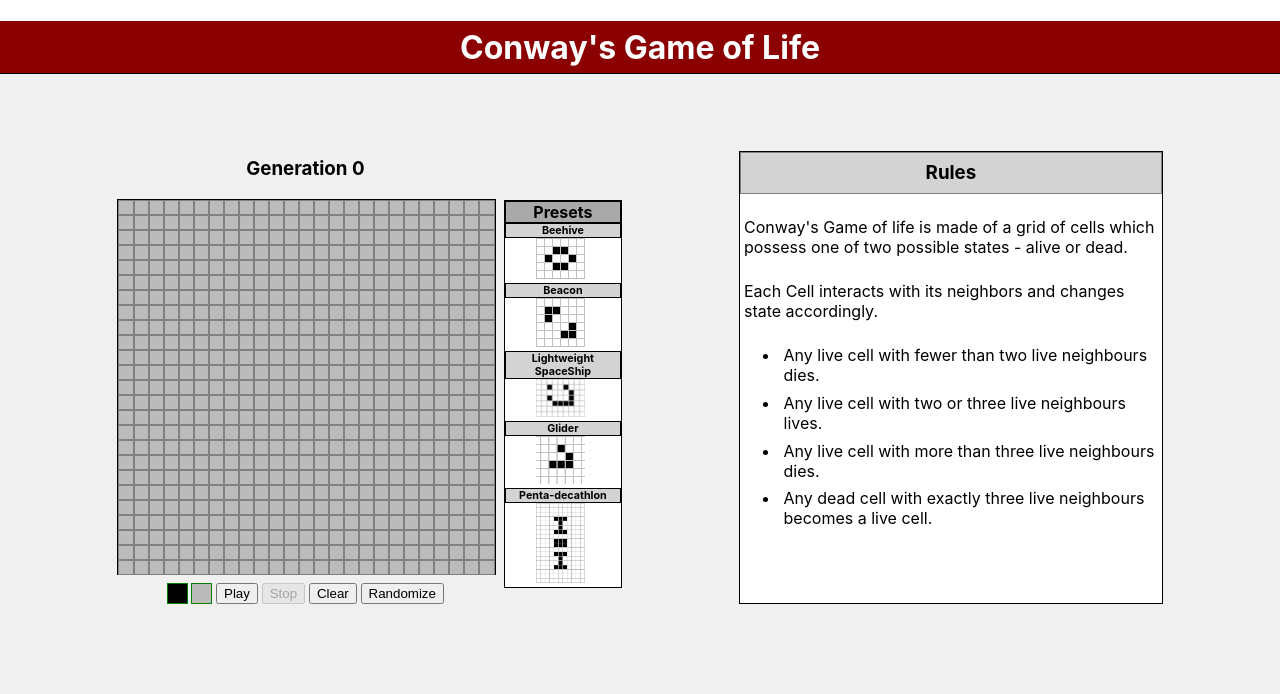
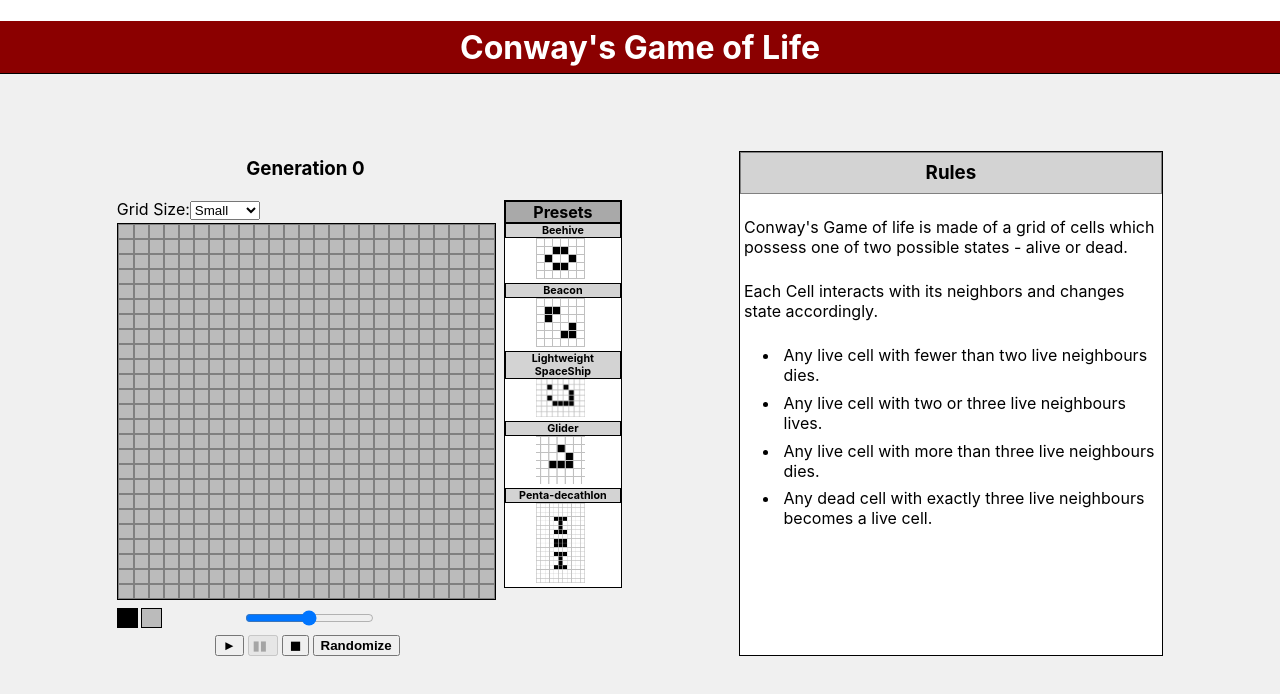
Before and after one commit to wolfwood87/game-of-life, a React (Create React App) app: page / in a window 1280 px wide. Shown: the top 694 px of the page. Built offline with nearby package versions, Linux system fonts and the light colour scheme.

Commit message:
added slider for speed and ability to choose grid size

```diff
--- a/src/grid/Grid.js
+++ b/src/grid/Grid.js
@@ -1,11 +1,13 @@
 import React, {useState, useRef, useEffect} from "react";
 import Cell from "./Cell.js";
 import RunGame from "./rungame.js";
-import grid from "./Grids.js"
+import Grids from "./Grids.js"
 import { SketchPicker } from "react-color"
 import findNeighbors from "./FindNeighbors.js"
 import Presets from "./Presets.js"
 export default function Grid(props) {
+const [size, setSize] = useState(25)
+const [speed, setSpeed] = useState(2500)
 const [aliveModal, setAliveModal] = useState(false)
 const [deadModal, setDeadModal] = useState(false)
 const [aliveColor, setAliveColor] = useState({a: 100, b: 0, g: 0, r: 0})
@@ -13,7 +15,7 @@ const [deadColor, setDeadColor] = useState({a: 1, b: 187, g: 187, r: 187})
 const aliveNode = useRef()
 const deadNode = useRef()
 const [playing, setPlaying] = useState(false)
-const [currentState, setCurrentState] = useState(grid)
+const [currentState, setCurrentState] = useState(Grids(size, "default"))
 const [currentGen, setCurrentGen] = useState(0)
 const [clickable, setClickable] = useState(true)
 
@@ -25,12 +27,12 @@ const gridContainer = {
     border: "1px solid black",
     backgroundColor: `rgba(${deadColor.r}, ${deadColor.g}, ${deadColor.b}, ${deadColor.a})`,
     display: "grid",
-    gridTemplateColumns: "repeat(25, 15px)",
-    gridTemplateRows: "repeat(25, 15px)",
+    gridTemplateColumns: `repeat(${size}, 15px)`,
+    gridTemplateRows: `repeat(${size}, 15px)`,
     width: "100%",
     margin: "auto",
     marginTop: "1%",
-    height: "23.4em"
+    height: `${size}`
 }
 const buttonContainer = {
     display: "flex",
@@ -39,7 +41,14 @@ const buttonContainer = {
     width: "100%",
 }
 const button = {
-    marginLeft: "1%"
+    marginLeft: "1%",
+    fontWeight: "bold"
+}
+const pauseButton = {
+    marginLeft: "1%",
+    width: "8%",
+    textAlign: "center",
+    paddingLeft: 0
 }
 const heading = {
     textAlign: "center",
@@ -49,24 +58,32 @@ const presetContainer = {
     height: "84.75%",
     marginLeft: "2%"
 }
-
+const customContainer = {
+    display: "flex",
+    marginTop: "2%",
+    justifyContent: "flex-start",
+    width: "100%",
+}
 const aliveButton = {
-    border: "1px solid green",
+    border: "1px solid black",
     backgroundColor: `rgba(${aliveColor.r}, ${aliveColor.g}, ${aliveColor.b}, ${aliveColor.a})`,
     width: "5%",
-    marginRight: "1%"
+    marginRight: "1%",
 }
 const deadButton = {
-    border: "1px solid green",
+    border: "1px solid black",
     backgroundColor: `rgba(${deadColor.r}, ${deadColor.g}, ${deadColor.b}, ${deadColor.a})`,
     width: "5%"
 }
-
 const modals = {
     position: "absolute",
     left: "10%",
     top: "31%",
 
+}
+
+const slider = {
+    marginLeft: "22%"
 }
 const openAliveModal = e => {
     setAliveModal(true)
@@ -86,7 +103,7 @@ const stopPlay = e => {
 }
 const setGrid = (grid) => {
     setCurrentGen(0)
-    setCurrentState(grid)
+    setCurrentState(Grids(size, grid))
 }
 const newAlive = color => {
     console.log(color)
@@ -106,12 +123,16 @@ const setCell = (cell) => {
     })
     setCurrentState(newState)
 }
-
+const chooseGrid = e => {
+    console.log(e.target.value)
+    setSize(e.target.value)
+    setCurrentState(Grids(e.target.value, "default"))
+}
 const clearBoard = e => {
     e.preventDefault()
     if(clickable){
         setCurrentGen(0)
-        setCurrentState(grid)
+        setCurrentState(Grids(size, "default"))
     }
 }
 
@@ -119,8 +140,8 @@ const setRandom = e => {
     e.preventDefault();
     setCurrentGen(0)
     const randGrid = []
-    for(var i = 0; i < 25; i++){
-        for(var t=0; t < 25; t++){
+    for(var i = 0; i < size; i++){
+        for(var t=0; t < size; t++){
             let rand = Math.random() >= .5
             randGrid.push({id:`${i}${t}`, x:i, y:t, alive: rand})
         }
@@ -211,33 +232,43 @@ const handleDeadClick = e => {
 
 }
 
-RunGame(runAlgorithm, 1000, currentState, clickable)
+const changeSpeed = e => {
+    setSpeed(e.target.value)
+}
+RunGame(runAlgorithm, speed, currentState, clickable)
     return (
         <div style={container}>
             <div>
             <h3 style={heading}>Generation {currentGen}</h3>
+            <label for="grid">Grid Size:</label>
+            <select name="grids" id="grids" onChange={chooseGrid}>
+                <option value={25}>Small</option>
+                <option value={30}>Medium</option>
+                <option value={40}>Large</option>
+            </select>
             <div style={gridContainer}>
                 {currentState.map((branch, i) => (
                     <Cell cell={branch} key={i} setCell={setCell} gen = {currentGen} clickable={clickable} aliveColor={aliveColor}/>
                 ))}
             </div>
+            <div style={customContainer}>
+                <div style={aliveButton} onClick={openAliveModal}></div>
+                <div style={deadButton} onClick={openDeadModal}></div>
+                <input type="range" min="100" max="5000" value={speed} style={slider} onChange={changeSpeed}></input>
+            </div>
             <div>
                 {playing == false ? (
                 <div style={buttonContainer}>
-                    <div style={aliveButton} onClick={openAliveModal}></div>
-                    <div style={deadButton} onClick={openDeadModal}></div>
-                    <button style={button} onClick={(e) => {e.preventDefault(); startPlay(); runAlgorithm()}}>Play</button>
-                    <button style={button} disabled>Stop</button>
-                    <button style={button} onClick={clearBoard}>Clear</button>
+                    <button style={button} onClick={(e) => {e.preventDefault(); startPlay(); runAlgorithm()}}>&#9658;</button>
+                    <button style={pauseButton} disabled>&#9646;&#9646;</button>
+                    <button style={button} onClick={clearBoard}>&#9724;</button>
                     <button style={button} onClick={setRandom}>Randomize</button>
                 </div>
                 ) : (
                 <div style={buttonContainer}>
-                    <div style={aliveButton} disabled></div>
-                    <div style={deadButton} disabled></div>
-                    <button style={button} disabled>Play</button>
-                    <button style={button} onClick={stopPlay}>Stop</button>
-                    <button style={button} disabled>Clear</button>
+                    <button style={button} disabled>&#9658;</button>
+                    <button style={button} onClick={stopPlay}>&#9646;&#9646;</button>
+                    <button style={button} disabled>&#9724;</button>
                     <button style={button} disabled>Randomize</button>
                 </div>
                 )}
--- a/src/grid/Grids.js
+++ b/src/grid/Grids.js
@@ -1,14 +1,15 @@
-const grid = []
+export default function Grids(size, type) {
+    const grid = []
 
-for(var i = 0; i < 25; i++){
-    for(var t=0; t < 25; t++){
+for(var i = 0; i < size; i++){
+    for(var t=0; t < size; t++){
         grid.push({id:`${i}${t}`, x:i, y:t, alive: false})
     }
 }
 
 
 
-export const beehive = grid.map(cell => {
+const beehive = grid.map(cell => {
     if(cell.x === 10 && cell.y === 13) {
         return {...cell, alive: true}
     }
@@ -29,7 +30,7 @@ export const beehive = grid.map(cell => {
     }
     return cell
 })
-export const beacon = grid.map(cell => {
+const beacon = grid.map(cell => {
     if(cell.x === 12 && cell.y === 14) {
         return {...cell, alive: true}
     }
@@ -50,7 +51,7 @@ export const beacon = grid.map(cell => {
     }
     return cell
 })
-export const glider = grid.map(cell => {
+const glider = grid.map(cell => {
     if(cell.x === 10 && cell.y === 12) {
         return {...cell, alive: true}
     }
@@ -68,7 +69,7 @@ export const glider = grid.map(cell => {
     }
     return cell
 })
-export const decathlon = grid.map(cell => {
+const decathlon = grid.map(cell => {
     if(cell.x === 10 && cell.y === 13) {
         return {...cell, alive: true}
     }
@@ -119,7 +120,7 @@ export const decathlon = grid.map(cell => {
     }
     return cell
 })
-export const spaceship = grid.map(cell => {
+const spaceship = grid.map(cell => {
     if(cell.x === 13 && cell.y === 13) {
         return {...cell, alive: true}
     }
@@ -149,5 +150,172 @@ export const spaceship = grid.map(cell => {
     }
     return cell
 })
+    switch(type) {
+        case "beehive":
+            return beehive;
+        case "beacon":
+            return beacon;
+        case "glider":
+            return glider;
+        case "decathlon":
+            return decathlon;
+        case "spaceship":
+            return spaceship;
+        default:
+            return grid
+    }
+}
 
-export default grid
+// const grid = []
+
+// for(var i = 0; i < 25; i++){
+//     for(var t=0; t < 25; t++){
+//         grid.push({id:`${i}${t}`, x:i, y:t, alive: false})
+//     }
+// }
+
+
+
+// export const beehive = grid.map(cell => {
+//     if(cell.x === 10 && cell.y === 13) {
+//         return {...cell, alive: true}
+//     }
+//     if(cell.x === 10 && cell.y === 12) {
+//         return {...cell, alive: true}
+//     }
+//     if(cell.x === 11 && cell.y === 11) {
+//         return {...cell, alive: true}
+//     }
+//     if(cell.x === 11 && cell.y === 14) {
+//         return {...cell, alive: true}
+//     }
+//     if(cell.x === 12 && cell.y === 12) {
+//         return {...cell, alive: true}
+//     }
+//     if(cell.x === 12 && cell.y === 13) {
+//         return {...cell, alive: true}
+//     }
+//     return cell
+// })
+// export const beacon = grid.map(cell => {
+//     if(cell.x === 12 && cell.y === 14) {
+//         return {...cell, alive: true}
+//     }
+//     if(cell.x === 13 && cell.y === 14) {
+//         return {...cell, alive: true}
+//     }
+//     if(cell.x === 13 && cell.y === 13) {
+//         return {...cell, alive: true}
+//     }
+//     if(cell.x === 11 && cell.y === 11) {
+//         return {...cell, alive: true}
+//     }
+//     if(cell.x === 10 && cell.y === 11) {
+//         return {...cell, alive: true}
+//     }
+//     if(cell.x === 10 && cell.y === 12) {
+//         return {...cell, alive: true}
+//     }
+//     return cell
+// })
+// export const glider = grid.map(cell => {
+//     if(cell.x === 10 && cell.y === 12) {
+//         return {...cell, alive: true}
+//     }
+//     if(cell.x === 11 && cell.y === 13) {
+//         return {...cell, alive: true}
+//     }
+//     if(cell.x === 12 && cell.y === 13) {
+//         return {...cell, alive: true}
+//     }
+//     if(cell.x === 12 && cell.y === 12) {
+//         return {...cell, alive: true}
+//     }
+//     if(cell.x === 12 && cell.y === 11) {
+//         return {...cell, alive: true}
+//     }
+//     return cell
+// })
+// export const decathlon = grid.map(cell => {
+//     if(cell.x === 10 && cell.y === 13) {
+//         return {...cell, alive: true}
+//     }
+//     if(cell.x === 10 && cell.y === 12) {
+//         return {...cell, alive: true}
+//     }
+//     if(cell.x === 10 && cell.y === 11) {
+//         return {...cell, alive: true}
+//     }
+//     if(cell.x === 13 && cell.y === 11) {
+//         return {...cell, alive: true}
+//     }
+//     if(cell.x === 13 && cell.y === 12) {
+//         return {...cell, alive: true}
+//     }
+//     if(cell.x === 13 && cell.y === 13) {
+//         return {...cell, alive: true}
+//     }
+//     if(cell.x === 15 && cell.y === 13) {
+//         return {...cell, alive: true}
+//     }
+//     if(cell.x === 15 && cell.y === 11) {
+//         return {...cell, alive: true}
+//     }
+//     if(cell.x === 16 && cell.y === 12) {
+//         return {...cell, alive: true}
+//     }
+//     if(cell.x === 18 && cell.y === 12) {
+//         return {...cell, alive: true}
+//     }
+//     if(cell.x === 19 && cell.y === 12) {
+//         return {...cell, alive: true}
+//     }
+//     if(cell.x === 8 && cell.y === 13) {
+//         return {...cell, alive: true}
+//     }
+//     if(cell.x === 7 && cell.y === 12) {
+//         return {...cell, alive: true}
+//     }
+//     if(cell.x === 8 && cell.y === 11) {
+//         return {...cell, alive: true}
+//     }
+//     if(cell.x === 5 && cell.y === 12) {
+//         return {...cell, alive: true}
+//     }
+//     if(cell.x === 4 && cell.y === 12) {
+//         return {...cell, alive: true}
+//     }
+//     return cell
+// })
+// export const spaceship = grid.map(cell => {
+//     if(cell.x === 13 && cell.y === 13) {
+//         return {...cell, alive: true}
+//     }
+//     if(cell.x === 12 && cell.y === 14) {
+//         return {...cell, alive: true}
+//     }
+//     if(cell.x === 11 && cell.y === 14) {
+//         return {...cell, alive: true}
+//     }
+//     if(cell.x === 10 && cell.y === 14) {
+//         return {...cell, alive: true}
+//     }
+//     if(cell.x === 10 && cell.y === 13) {
+//         return {...cell, alive: true}
+//     }
+//     if(cell.x === 10 && cell.y === 12) {
+//         return {...cell, alive: true}
+//     }
+//     if(cell.x === 10 && cell.y === 11) {
+//         return {...cell, alive: true}
+//     }
+//     if(cell.x === 11 && cell.y === 10) {
+//         return {...cell, alive: true}
+//     }
+//     if(cell.x === 13 && cell.y === 10) {
+//         return {...cell, alive: true}
+//     }
+//     return cell
+// })
+
+// export default grid
```
Also changed, not shown: src/grid/Presets.js (+5 -6 lines).
